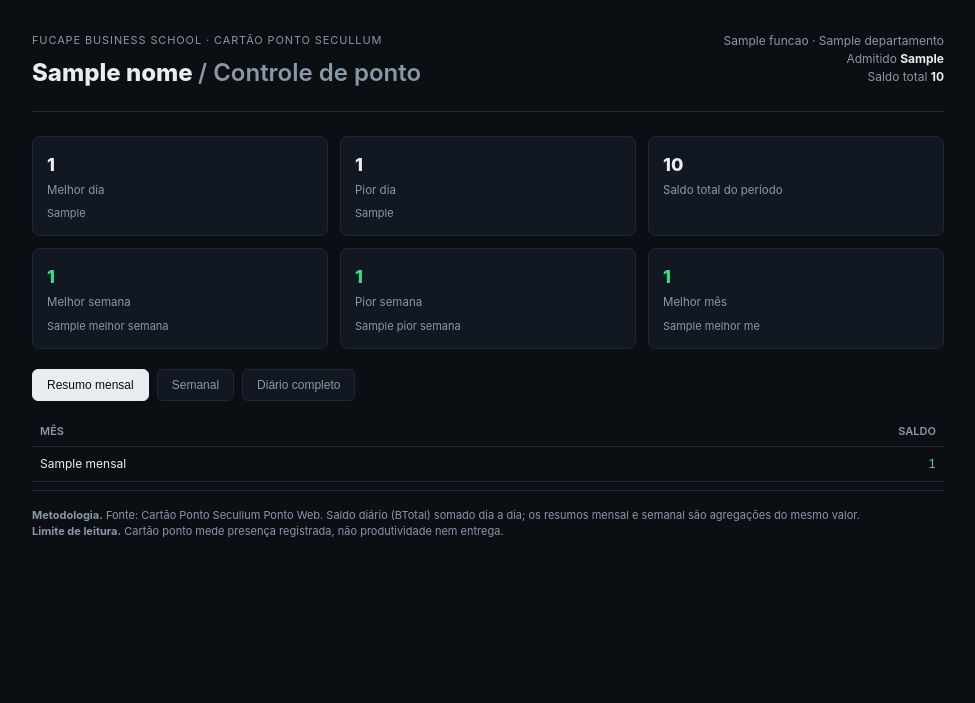
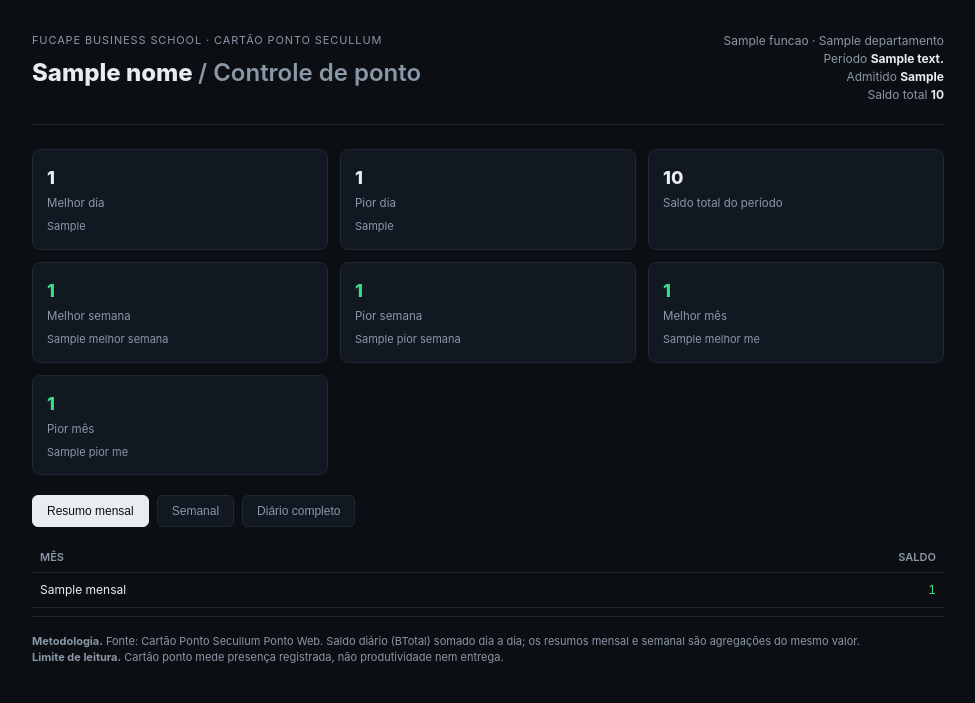
Before and after one commit to cheriroga/secullum-painel-fucape, a Python web app: template templates/pessoa.html.j2 in a window 1280 px wide. Shown: the top 703 px of the page, without its empty margins (152-1127 px from the left). Run offline with Jinja, Linux system fonts and the light colour scheme; the template is opened without the code that fills it: most values are stand-ins (such as "Sample title", 1, 10 or a date in 2020).

Commit message:
fix: review cleanup - stale classification copy, pior mes card, periodo header
Fixes three findings from the final whole-branch code review:
- painel.html.j2 section 03 still described the old "debito padrao"
  heuristic instead of the new "sem batida real" rule used everywhere
  else on the page; badge label "config" renamed to "sem batida".
- pessoa.html.j2 dropped the already-computed destaques().pior_mes,
  rendering only 6 of 7 highlight cards; added the missing card.
- montar_pessoa() had no way to surface the period covered by the
  file, per the design spec's person-page header requirement; threaded
  the existing periodo_texto through montar_pessoa -> render_pessoa.

Co-Authored-By: Claude Sonnet 5 <noreply@anthropic.com>

```diff
--- a/atualizar_painel.py
+++ b/atualizar_painel.py
@@ -70,7 +70,7 @@ def gerar_painel(caminho_xlsx: Path, pasta_saida: Path) -> dict:
         for c in membros:
             if sem_batida_real(c):
                 continue
-            html_pessoa = render_pessoa(montar_pessoa(c))
+            html_pessoa = render_pessoa(montar_pessoa(c, periodo_texto))
             (pasta_pessoas / f"{slugify(c.nome)}.html").write_text(html_pessoa, encoding="utf-8")
 
     return {
--- a/painel_horas/calculos.py
+++ b/painel_horas/calculos.py
@@ -279,7 +279,7 @@ def _fmt_batida(valor):
     return str(valor)  # código de status (FOLGA, FALTA, etc.)
 
 
-def montar_pessoa(colab) -> dict:
+def montar_pessoa(colab, periodo_texto: str = "") -> dict:
     dias_ordenados = sorted(colab.dias, key=lambda d: d.data)
     diario = [{
         "data_fmt": dia.data.strftime("%d/%m/%Y"),
@@ -301,6 +301,7 @@ def montar_pessoa(colab) -> dict:
         "admissao_fmt": colab.admissao.strftime("%d/%m/%Y") if colab.admissao else "",
         "saldo_total_fmt": format_horas(colab.total_bruto_min),
         "saldo_total_min": colab.total_bruto_min,
+        "periodo_texto": periodo_texto,
         "destaques": destaques(colab),
         "mensal": resumo_mensal(colab),
         "semanal": resumo_semanal(colab),
--- a/templates/painel.html.j2
+++ b/templates/painel.html.j2
@@ -160,14 +160,14 @@ footer{font-size:11px;color:var(--mut);border-top:1px solid var(--line);padding-
 {% if r.nao_elegiveis_lista %}
 <section>
   <div class="s-head"><span class="idx">03</span><h2>Fora da base · revisar configuração</h2></div>
-  <div class="s-sub">Registros com débito padrão automático. Ação sugerida: definir no Secullum quem é isento de ponto (cargo de confiança) e corrigir a jornada dos que deveriam bater.</div>
+  <div class="s-sub">Registros sem nenhuma batida real no período. Ação sugerida: confirmar no Secullum se a pessoa é isenta de ponto (cargo de confiança) ou se há um problema de jornada/batida a corrigir.</div>
   <table class="tbl">
     <thead><tr><th>Colaborador</th><th>Função</th><th>Depto</th><th class="rt">Saldo bruto</th><th class="rt">Status</th></tr></thead>
     <tbody>
       {% for p in r.nao_elegiveis_lista %}
       <tr><td class="nm">{{ p.nome }}</td><td>{{ p.funcao }}</td><td>{{ p.departamento }}</td>
       <td class="rt mono">{{ p.valor_fmt }}</td>
-      <td class="rt"><span class="badge">config</span></td></tr>
+      <td class="rt"><span class="badge">sem batida</span></td></tr>
       {% endfor %}
     </tbody>
   </table>
--- a/templates/pessoa.html.j2
+++ b/templates/pessoa.html.j2
@@ -42,6 +42,7 @@ footer{font-size:11px;color:var(--mut);border-top:1px solid var(--line);padding-
   </div>
   <div class="meta">
     {{ funcao }} · {{ departamento }}<br>
+    {% if periodo_texto %}Período <b>{{ periodo_texto }}</b><br>{% endif %}
     {% if admissao_fmt %}Admitido <b>{{ admissao_fmt }}</b><br>{% endif %}
     Saldo total <b class="{{ 'tpos' if saldo_total_min >= 0 else 'tneg' }}">{{ saldo_total_fmt }}</b>
   </div>
@@ -77,6 +78,11 @@ footer{font-size:11px;color:var(--mut);border-top:1px solid var(--line);padding-
     <div class="d-val {{ 'tpos' if destaques.melhor_mes and destaques.melhor_mes.total_min >= 0 else 'tneg' if destaques.melhor_mes else '' }}">{{ destaques.melhor_mes.total_fmt if destaques.melhor_mes else '—' }}</div>
     <div class="d-lab">Melhor mês</div>
     <div class="d-sub">{{ destaques.melhor_mes.label if destaques.melhor_mes else '' }}</div>
+  </div>
+  <div class="dcard">
+    <div class="d-val {{ 'tpos' if destaques.pior_mes and destaques.pior_mes.total_min >= 0 else 'tneg' if destaques.pior_mes else '' }}">{{ destaques.pior_mes.total_fmt if destaques.pior_mes else '—' }}</div>
+    <div class="d-lab">Pior mês</div>
+    <div class="d-sub">{{ destaques.pior_mes.label if destaques.pior_mes else '' }}</div>
   </div>
 </div>
 
```
Also changed, not shown: tests/test_calculos.py (+18 -0 lines), tests/test_template.py (+13 -0 lines).
